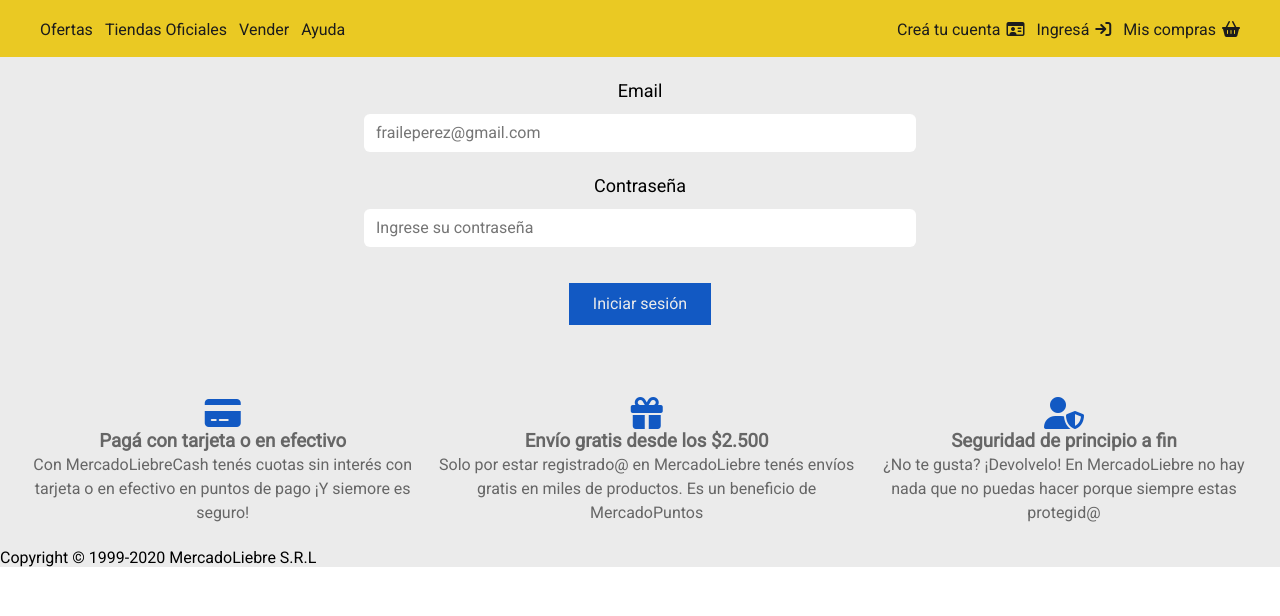
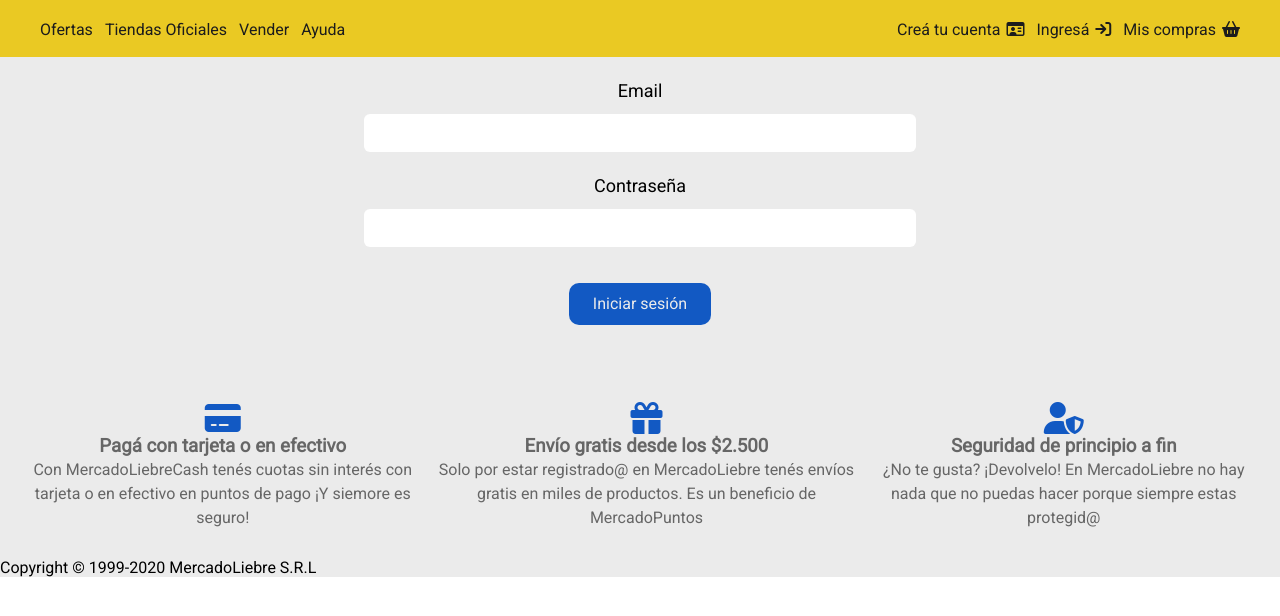
Before and after one commit to LucasDuartes87/Liebre, a website: page views/login.html in a window 1280 px wide. Shown: the part 116-732 px from the top of the page. Drawn offline with Linux system fonts and the light colour scheme; files that its build step writes are made by us from their sources; files whose address does not match are found by name.

Commit message:
cambios nuevos

```diff
--- a/public/css/styles.css
+++ b/public/css/styles.css
@@ -254,8 +254,10 @@
   .f-card {
     text-align: center;
     line-height: 24px;
-    color: var(--main-dark-gray)
+    color: var(--main-dark-gray);
+    padding:5px;
   }
+
 
   /* Icon size & color */
 
@@ -268,14 +270,15 @@
 
   .card__icon:hover {
     color: var(--main-green);
-    transform: scale(1.5);
+    transform: scale(1.2);
+    transition: transform 0.5s;
   }
 
   /* Copyright Text */
 
   .footer-container > p {
     color: var(--main-dark-gray);
-    margin-top:24px;
+    text-align: center;
   }
   /* ############################*/
 
@@ -366,11 +369,12 @@
     color: var(--main-light-gray);
     padding: 12px 24px;
     transition:all 0.7s ease;
+    border-radius: 10px;
   }
 
   .submit-btn:hover,
   .reset-btn:hover {
-    background-color: var(--main-blue);
+    background-color: #5675f0;
   }
 
 
--- a/views/login.html
+++ b/views/login.html
@@ -69,11 +69,11 @@
         <form action="/" method="POST">
           <div class="form-group">
             <label class="form-group__name-l" for="email">Email</label><br>
-            <input class="form-group__input" type="email" id="user-email" name="user-email" placeholder="fraileperez@gmail.com">
+            <input class="form-group__input" type="email" id="user-email" name="user-email" >
           </div>
           <div class="form-group">
             <label class="form-group__name-l" for="password">Contraseña</label><br>
-            <input class="form-group__input" type="password" id="password" name="password" placeholder="Ingrese su contraseña">
+            <input class="form-group__input" type="password" id="password" name="password">
           </div>
           <div class="btn-container">
             <input class="submit-btn"  type="submit" value="Iniciar sesión">
@@ -104,7 +104,7 @@
         <p class="card__text">¿No te gusta? ¡Devolvelo! En MercadoLiebre no hay nada que no puedas hacer porque siempre estas protegid@</p>
       </article>
     </section>
-    <p>Copyright &copy; 1999-2020 MercadoLiebre S.R.L</p>
+    <p class="copy">Copyright &copy; 1999-2020 MercadoLiebre S.R.L</p>
   </footer>
 </body>
 </html>
```
Also changed, not shown: views/register.html (+2 -2 lines).
